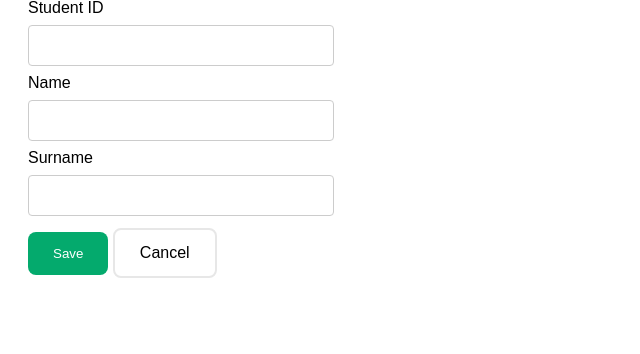
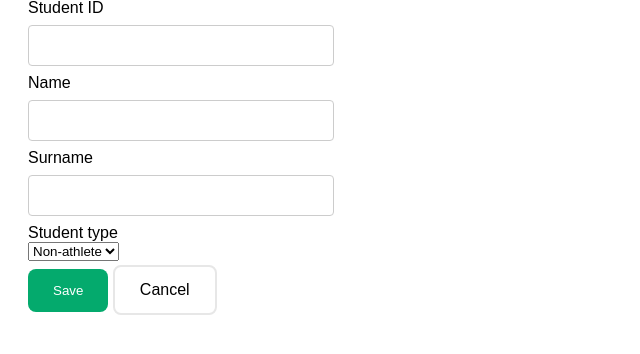
Before and after one commit to BardRoll/Project, a Django app: page /add_user in a window 1280 px wide. Shown: the part 145-499 px from the top of the page, without its empty margins (0-640 px from the left). Run offline with Django 4.2, Linux system fonts and the light colour scheme; a user stored in the database is signed in; some libraries are stand-ins or nearby versions.

Commit message:
Change header font size

```diff
--- a/web_server/myapp/templates/add_user.html
+++ b/web_server/myapp/templates/add_user.html
@@ -5,23 +5,7 @@
 {% endblock %}
 
 {% block content %}
-    <h2 class="text-center">Add student</h2>
-    <!-- <form method="post" action="add_user">
-        {% csrf_token %}
-        <div class="form-group mb-3">
-            <label for="student_id">Student ID</label>
-            <input type="number" name="student_id" class="form-control">
-        </div>
-        <div class="form-group">
-            <label for="name">Name</label>
-            <input type="text" name="name" class="form-control">
-        </div>
-        <div class="form-group mb-3">
-            <label for="surname">Surname</label>
-            <input type="text" name="surname" class="form-control">
-        </div>
-        <input type="submit" value="บันทึกข้อมูล" class="btn btn-success">
-    </form> -->
+    <h2>Add student</h2>
 
     <div class="container">
         <form method="post" action="add_user">
@@ -35,6 +19,20 @@
             <label for="surname">Surname</label>
             <input type="text" name="surname" class="surname" required>
 
+            <label for="student_type">Student type</label>
+            <div>
+                <select name="student_type" id="std_type" required>
+                    <option value="non-athlete">Non-athlete</option>
+                    <option value="athlete">Athlete</option>
+                </select>
+            </div>
+
+            <div id="sports_type" style="display: none;">
+                <br>
+                <label for="sports_type">Sports type</label>
+                <input type="text" id="extraInput" class="student_id" name="sports_type">
+            </div>
+
             <input type="submit" value="Save" class="savebtn">
             <a href="/" class="cancelbtn">Cancel</a>
         </form>
--- a/web_server/myapp/templates/test_result.html
+++ b/web_server/myapp/templates/test_result.html
@@ -6,7 +6,7 @@
 {% endblock %}
 
 {% block content %}
-    <h1>Test results {{person.student_id}} {{person.name}}</h1>
+    <h2>Test results {{person.student_id}} {{person.name}}</h2>
     <form method="post">
         {% csrf_token %}
         <div>
--- a/web_server/myapp/templates/test_result_all.html
+++ b/web_server/myapp/templates/test_result_all.html
@@ -5,7 +5,7 @@
 {% endblock %}
 
 {% block content %}
-    <h1>Test results all</h1>
+    <h2>Test results all</h2>
     <!-- <a class="showButton" onclick="downloadPdf()">Download PDF</a> -->
     <button onclick="downloadPdf()" id="downloadbtn">Download PDF</button>
     <div id="pdf-content">
```
